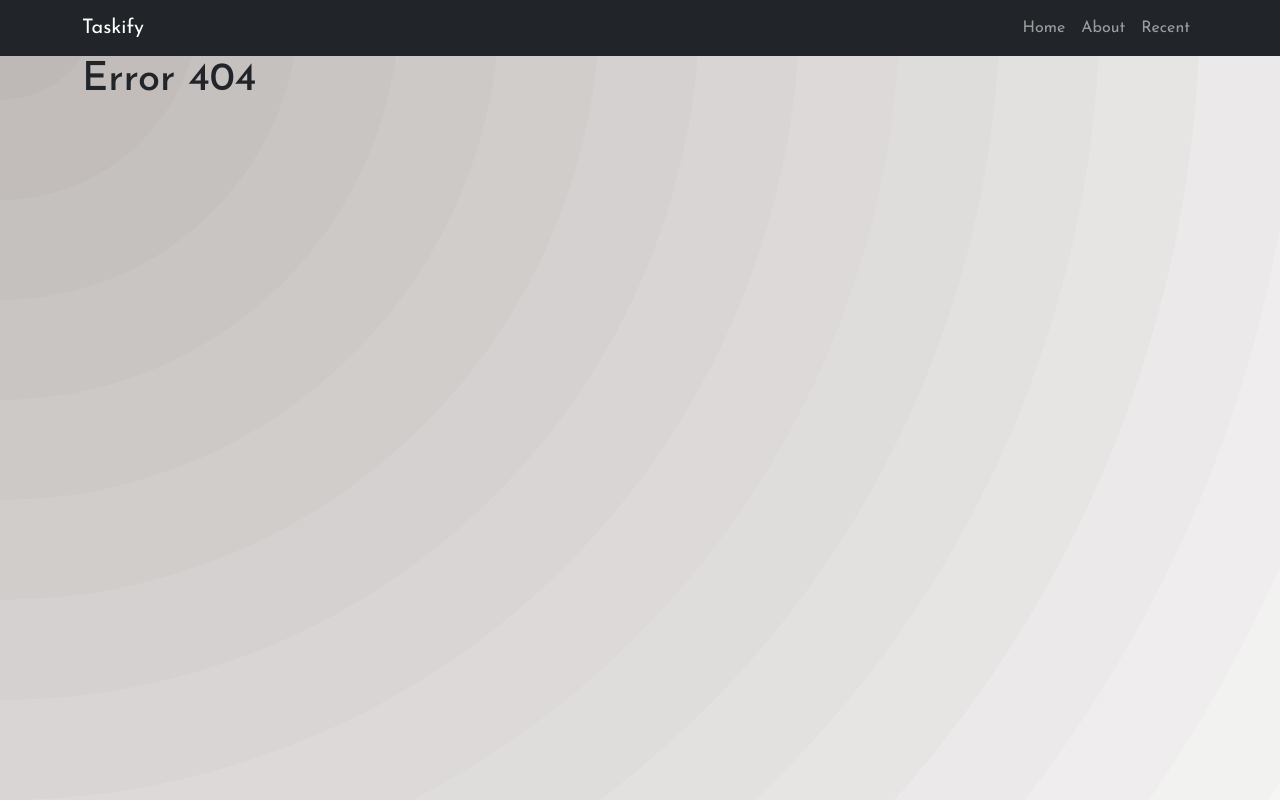
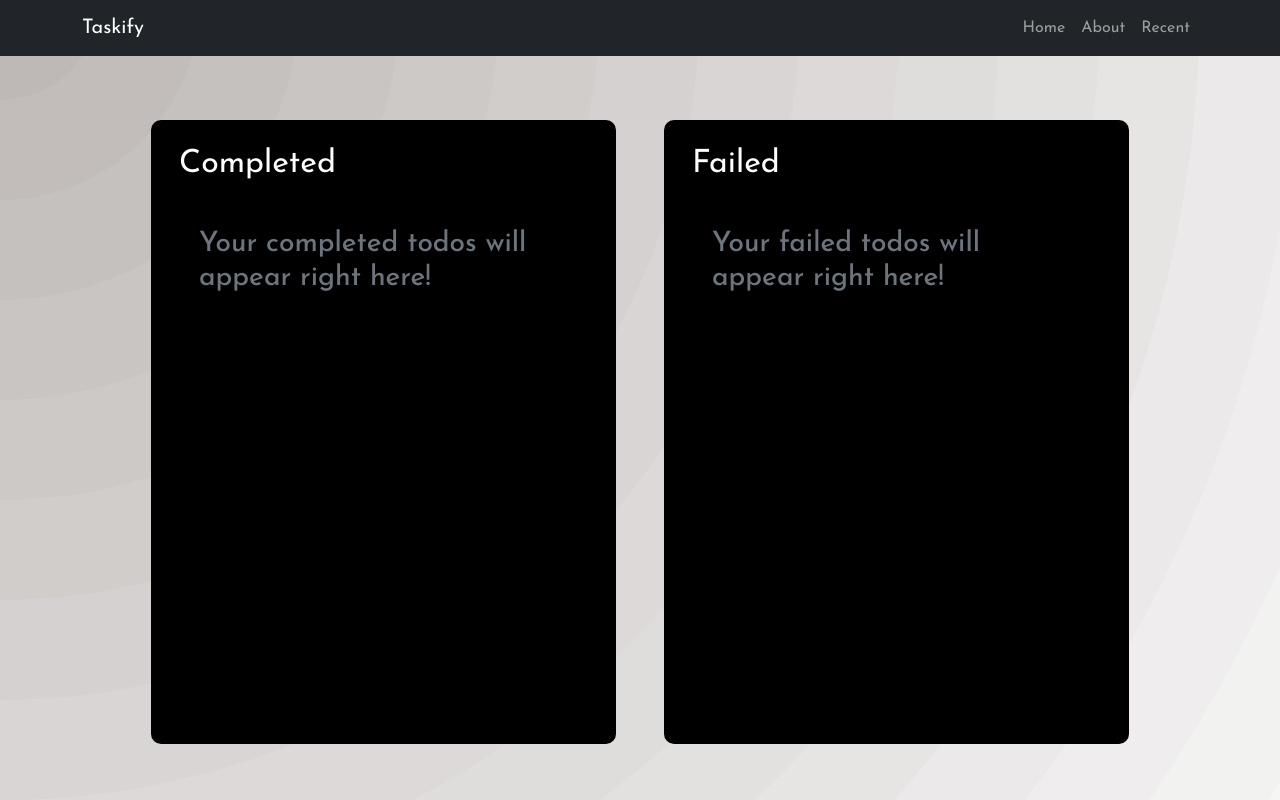
Before and after one commit to LukassF/ToDo, a React (Create React App) app: page /todo-app/todo-app/history in a window 1280 px wide. Before the commit this address had no page. Built offline with nearby package versions, Linux system fonts and the light colour scheme.

Commit message:
Update App.tsx back

```diff
--- a/src/App.tsx
+++ b/src/App.tsx
@@ -25,9 +25,9 @@ return(
       <NavbarComponent />
       <Container>
         <Routes>
-          <Route path="/" element={<Home />}/>
-          <Route path="/about" element={<About />}/>
-          <Route path="/history" element={<History />}/>
+          <Route path="/todo-app" element={<Home />}/>
+          <Route path="/todo-app/about" element={<About />}/>
+          <Route path="/todo-app/history" element={<History />}/>
           <Route path="*" element={<h1>Error 404</h1>}/>
         </Routes>
       </Container>
```
